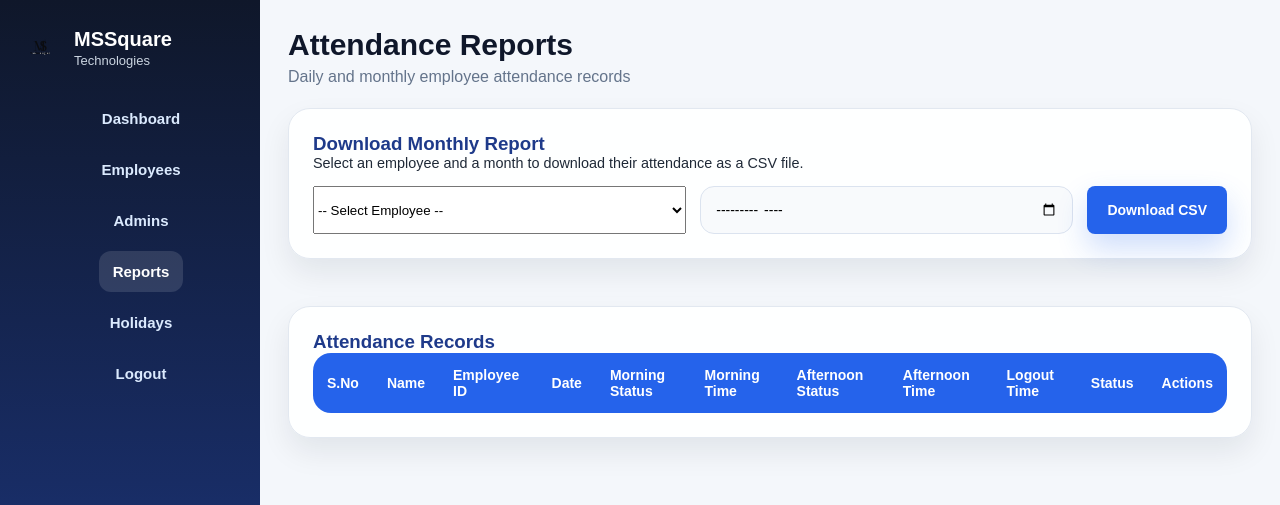
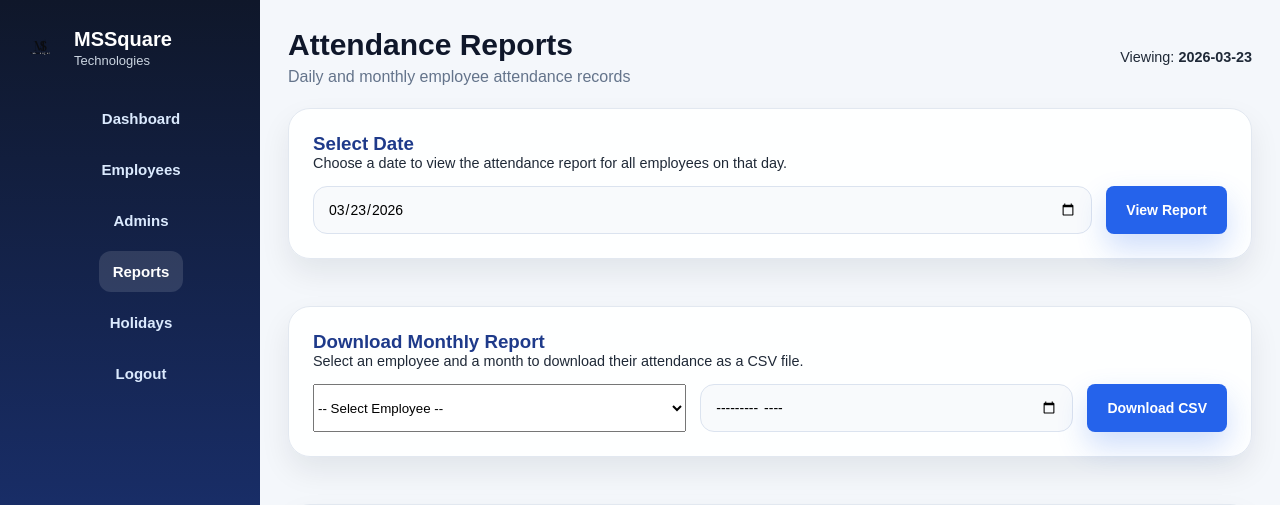
Before and after one commit to satyasriaryadeepak/mssattendance, a Flask app: page /admin/reports in a window 1280 px wide. Shown: the top 505 px of the page. Run offline with Flask 3, Linux system fonts and the light colour scheme; a user stored in the database is signed in; data that the repository does not hold is empty.

Commit message:
report added

```diff
--- a/app.py
+++ b/app.py
@@ -340,19 +340,24 @@ def attendance_reports():
     if session.get("role") != "admin":
         return redirect(url_for("home"))
 
-    # Select date (default to today)
     today = get_now_ist().strftime("%Y-%m-%d")
 
-    # Check holiday
-    holiday = is_holiday(today)
+    # Accept a ?date= query param; validate and fall back to today if invalid
+    selected_date = request.args.get("date", today).strip()
+    try:
+        datetime.strptime(selected_date, "%Y-%m-%d")
+    except ValueError:
+        selected_date = today
+
+    # Check holiday for the selected date
+    holiday = is_holiday(selected_date)
 
     # Get all active employees
     emp_resp = supabase.table("employees").select("employee_id, name").eq("status", "active").order("name").execute()
     all_employees = emp_resp.data if emp_resp.data else []
 
-    # Get attendance records for today (or selected date filter)
-    # Note: If adding date filters in UI, this would use a requested date instead of 'today'
-    att_resp = supabase.table("attendance").select("*").eq("date", today).execute()
+    # Get attendance records for the selected date
+    att_resp = supabase.table("attendance").select("*").eq("date", selected_date).execute()
     att_map = {a["employee_id"]: a for a in att_resp.data} if att_resp.data else {}
 
     # Merge: ensure every active employee is represented
@@ -360,19 +365,17 @@ def attendance_reports():
     for emp in all_employees:
         eid = emp["employee_id"]
         if eid in att_map:
-            # Existing record
             record = att_map[eid]
-            record["name"] = emp["name"] # Ensure name is present
+            record["name"] = emp["name"]
             if holiday:
                 record["status"] = "Holiday"
             final_records.append(record)
         else:
-            # Virtual record for Absent/Holiday employees
             final_records.append({
                 "id": None,
                 "employee_id": eid,
                 "name": emp["name"],
-                "date": today,
+                "date": selected_date,
                 "morning": 0,
                 "afternoon": 0,
                 "morning_time": "-",
@@ -381,8 +384,25 @@ def attendance_reports():
                 "logout_time": "-"
             })
 
-    # Sort so Present employees are at top, or just follow original alphabetical order
-    return render_template("attendance_reports.html", records=final_records, employees=all_employees)
+    # Finalize status for report display:
+    # morning-only records are stored as "Present" live, but finalize to "Half Day"
+    # if the afternoon deadline has passed (or if it's a past date entirely).
+    now_ist = get_now_ist()
+    afternoon_deadline_str = "14:10"
+    is_past_day = (selected_date < today)
+    afternoon_passed = is_past_day or (now_ist.strftime("%H:%M") > afternoon_deadline_str)
+
+    for r in final_records:
+        if r["morning"] == 1 and r["afternoon"] == 0 and afternoon_passed:
+            r["status"] = "Half Day"
+
+    return render_template(
+        "attendance_reports.html",
+        records=final_records,
+        employees=all_employees,
+        selected_date=selected_date,
+        today=today
+    )
 
 
 @app.route("/admin/save_attendance", methods=["POST"])
@@ -397,6 +417,8 @@ def save_attendance():
     morning_time = request.form.get("morning_time", "").strip()
     afternoon_time = request.form.get("afternoon_time", "").strip()
     logout_time = request.form.get("logout_time", "").strip()
+    # Preserve the date the admin was viewing so we redirect back to it
+    selected_date = request.form.get("selected_date", "").strip()
 
     # Recalculate status
     if morning == 1 and afternoon == 1:
@@ -430,7 +452,9 @@ def save_attendance():
     except Exception as e:
         print(f"Error saving attendance: {e}", flush=True)
 
-    return redirect(url_for("attendance_reports"))
+    # Redirect back to the same date the admin was viewing
+    redirect_date = selected_date if selected_date else date
+    return redirect(url_for("attendance_reports", date=redirect_date))
 
 
 @app.route("/admin/edit_attendance/<int:id>", methods=["POST"])
@@ -658,10 +682,16 @@ def mark_attendance():
 
         # 5. Perform Update and Status Calculation
         if update_data:
-            # Recalculate status
+            # Status logic:
+            # Both marked     → Present
+            # Morning only    → Present (live; finalizes to Half Day after afternoon deadline)
+            # Afternoon only  → Half Day
+            # Neither         → Absent
             if record["morning"] == 1 and record["afternoon"] == 1:
                 status = "Present"
-            elif record["morning"] == 1 or record["afternoon"] == 1:
+            elif record["morning"] == 1 and record["afternoon"] == 0:
+                status = "Present"  # Live status; becomes Half Day at end of day
+            elif record["morning"] == 0 and record["afternoon"] == 1:
                 status = "Half Day"
             else:
                 status = "Absent"
@@ -709,18 +739,21 @@ def get_attendance_status():
     morning_deadline = "10:10"
     afternoon_deadline = "14:10"
 
-    # If no record, calculate what it should be based on deadlines
     if record:
         morning = record["morning"]
         afternoon = record["afternoon"]
-        status = record["status"]
+        # Finalize morning-only to Half Day if afternoon deadline has passed
+        if morning == 1 and afternoon == 0 and current_time > afternoon_deadline:
+            status = "Half Day"
+        else:
+            status = record["status"]
     else:
         morning = 0
         afternoon = 0
         if current_time > afternoon_deadline:
             status = "Absent"
         elif current_time > morning_deadline:
-            status = "Half Day" # Potentially, if they miss morning
+            status = "Absent"  # Missed morning mark window
         else:
             status = "Pending"
 
--- a/templates/attendance_reports.html
+++ b/templates/attendance_reports.html
@@ -36,8 +36,27 @@
                 <h1>Attendance Reports</h1>
                 <p>Daily and monthly employee attendance records</p>
             </div>
+            <div style="display: flex; align-items: center; gap: 12px;">
+                <span style="font-size: 0.9em; color: var(--text-secondary);">Viewing: <strong>{{ selected_date }}</strong></span>
+                {% if selected_date != today %}
+                <a href="/admin/reports" class="secondary-btn" style="padding: 6px 14px; font-size: 0.85em;">← Today</a>
+                {% endif %}
+            </div>
         </div>
 
+        <!-- Select Date -->
+        <section class="glass-card" style="margin-bottom: 25px;">
+            <h3>Select Date</h3>
+            <p style="margin-bottom: 15px; color: var(--text-secondary); font-size: 0.9em;">
+                Choose a date to view the attendance report for all employees on that day.
+            </p>
+            <form method="GET" action="/admin/reports" class="modern-form-grid" style="grid-template-columns: 1fr auto;">
+                <input type="date" name="date" value="{{ selected_date }}" max="{{ today }}" required>
+                <button class="primary-btn" type="submit">View Report</button>
+            </form>
+        </section>
+
+        <!-- Download Monthly Report -->
         <section class="glass-card" style="margin-bottom: 25px;">
             <h3>Download Monthly Report</h3>
             <p style="margin-bottom: 15px; color: var(--text-secondary); font-size: 0.9em;">
@@ -132,6 +151,7 @@
             <input type="hidden" name="id" id="editRowId">
             <input type="hidden" name="employee_id" id="editEmployeeId">
             <input type="hidden" name="date" id="editDate">
+            <input type="hidden" name="selected_date" value="{{ selected_date }}">
             <p id="editEmpName" style="font-weight: 600; margin-bottom: 20px; color: var(--primary);"></p>
 
             <div class="form-group" style="margin-bottom: 15px;">
```
